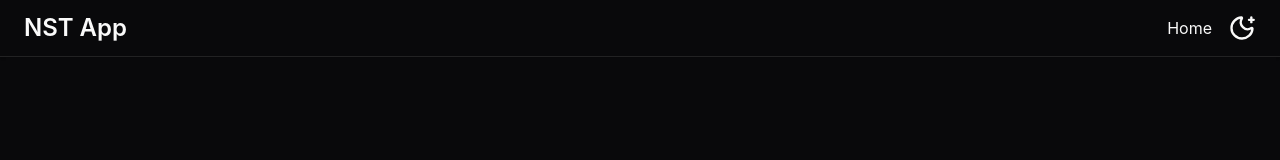
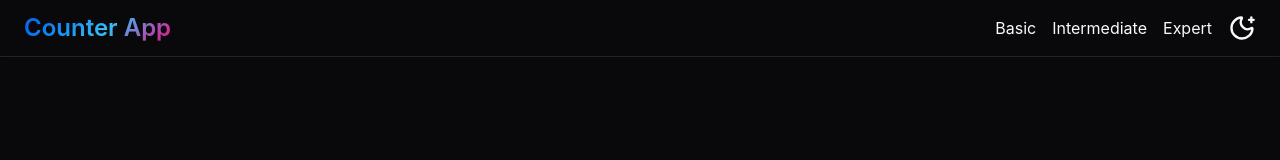
Before and after one commit to jashim-mallick/counter-app, a Next.js app: page / in a window 1280 px wide. Shown: the top 160 px of the page. Built offline with nearby package versions, Linux system fonts and the light colour scheme.

Commit message:
Update Header.tsx

```diff
--- a/src/components/Header/Header.tsx
+++ b/src/components/Header/Header.tsx
@@ -1,5 +1,6 @@
 import Link from "next/link";
 import ThemeToggleButton from "../customui/ThemeToggleButton";
+import { AuroraText } from "../magicui/aurora-text";
 
 const Header = () => {
 	return (
@@ -11,12 +12,14 @@ const Header = () => {
 					<h1
 						className="text-2xl font-semibold"
 						aria-label="App Name">
-						NST App
+						<AuroraText>Counter App</AuroraText>
 					</h1>
 				</Link>
 
 				<nav className="flex items-center gap-4">
-					<Link href={"/"}>Home</Link>
+					<Link href={"/"}>Basic</Link>
+					<Link href={"/intermediate"}>Intermediate</Link>
+					<Link href={"/expert"}>Expert</Link>
 
 					<ThemeToggleButton />
 				</nav>
```
